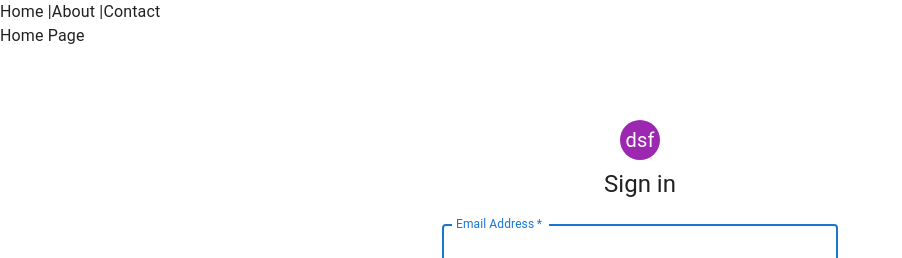
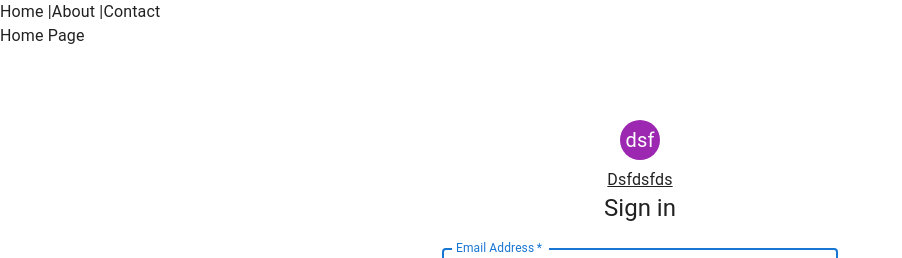
Before and after one commit to BalaKumaranCL/demo, a Next.js app: page / in a window 1280 px wide. Shown: the top 258 px of the page, without its empty margins (0-902 px from the left). Built offline with nearby package versions, Linux system fonts and the light colour scheme.

Commit message:
Update index.js

```diff
--- a/src/pages/index.js
+++ b/src/pages/index.js
@@ -53,6 +53,9 @@ function SignIn() {
           <Avatar sx={{ m: 1, bgcolor: 'secondary.main' }}>
             dsf
           </Avatar>
+              <p class="underline capitalize hover:underline-offset-4">
+  dsfdsfds
+</p>
           <Typography component="h1" variant="h5">
             Sign in
           </Typography>
```
